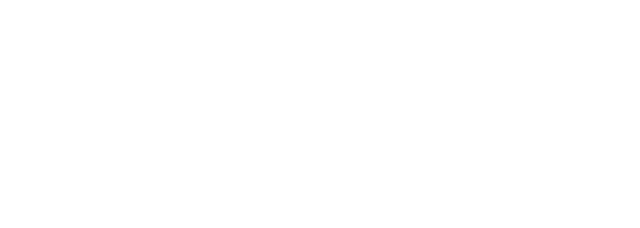
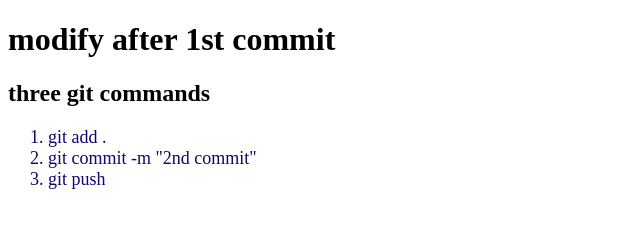
Before and after one commit to iffat04/practice_revision, a plain HTML site: page index.html in a window 1280 px wide. Shown: the whole page, without its empty margins (0-640 px from the left). Drawn offline with Linux system fonts and the light colour scheme.

Commit message:
2nd commit

```diff
--- a/index.html
+++ b/index.html
@@ -4,9 +4,16 @@
     <meta charset="UTF-8">
     <meta http-equiv="X-UA-Compatible" content="IE=edge">
     <meta name="viewport" content="width=device-width, initial-scale=1.0">
-    <title>my frst github repo</title>
+    <title>my frst github repogit init</title>
+    <link rel="stylesheet" href="style\style.css";>
 </head>
 <body>
-
+    <h1>modify after 1st commit</h1>
+    <h2>three git commands</h2>
+    <ol>
+        <li class="list">git add .</li>
+        <li class="list">git commit -m "2nd commit"</li>
+        <li class="list">git push</li>
+    </ol>
 </body>
 </html>
--- /dev/null
+++ b/style/style.css
@@ -0,0 +1,4 @@
+.list{
+    font-size: 18px;
+    color: rgb(17, 6, 110);
+}
```
